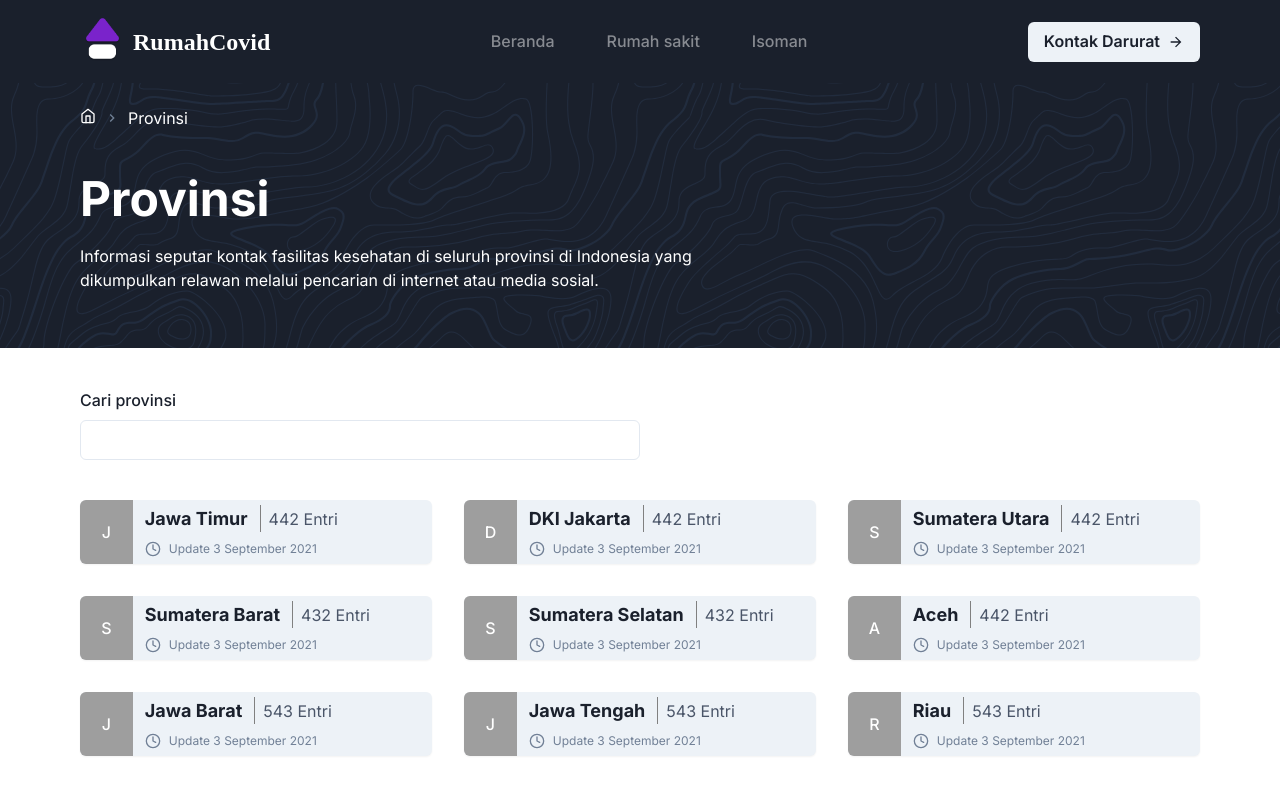
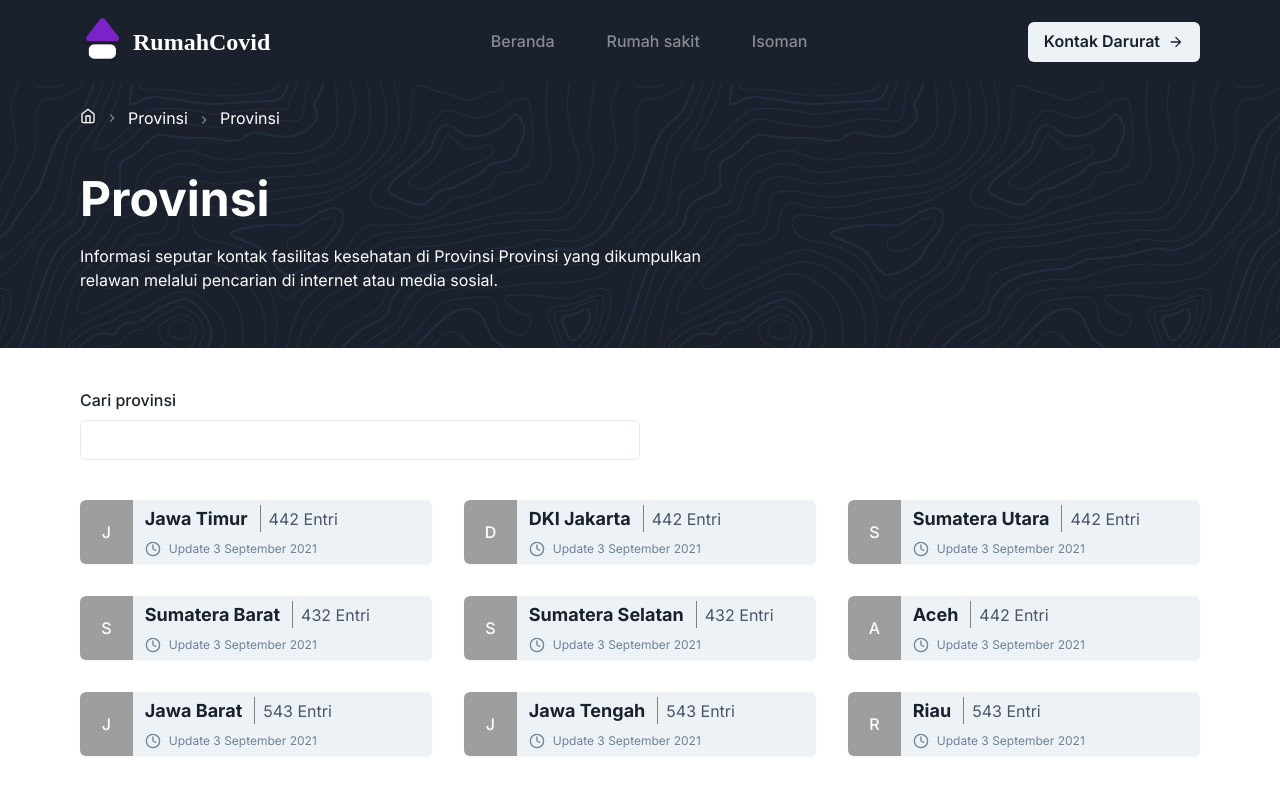
Before and after one commit to kalwabed/rumah-covid, a Next.js app: page /provinces in a window 1280 px wide. Shown: the top 786 px of the page. Built offline with nearby package versions, Linux system fonts and the light colour scheme; grey boxes are pictures that could not be loaded; a web font is replaced by a local one.

Commit message:
fix state bug

```diff
--- a/src/pages/provinces/index.tsx
+++ b/src/pages/provinces/index.tsx
@@ -1,21 +1,16 @@
 import { NextPage } from 'next'
-import { ChangeEvent, useEffect, useMemo, useState } from 'react'
+import { ChangeEvent, useMemo, useState } from 'react'
 import { useAtom } from 'jotai'
 
 import Page from '@components/layout/page'
 import Jumbotron from '@components/provinces/jumbotron'
 import ProvinceList from '@components/provinces/province-list'
 import SearchBar from '@components/provinces/search-bar'
-import { provincesState, provinceState } from 'src/store'
+import { provincesState } from 'src/store'
 
 const ProvincesPage: NextPage = () => {
   const [provinces] = useAtom(provincesState)
-  const [, setProvince] = useAtom(provinceState)
   const [search, setSearch] = useState('')
-
-  useEffect(() => {
-    setProvince('')
-  }, [])
 
   const filteredProvinces = useMemo(() => {
     if (provinces.length === 0) return null
```
